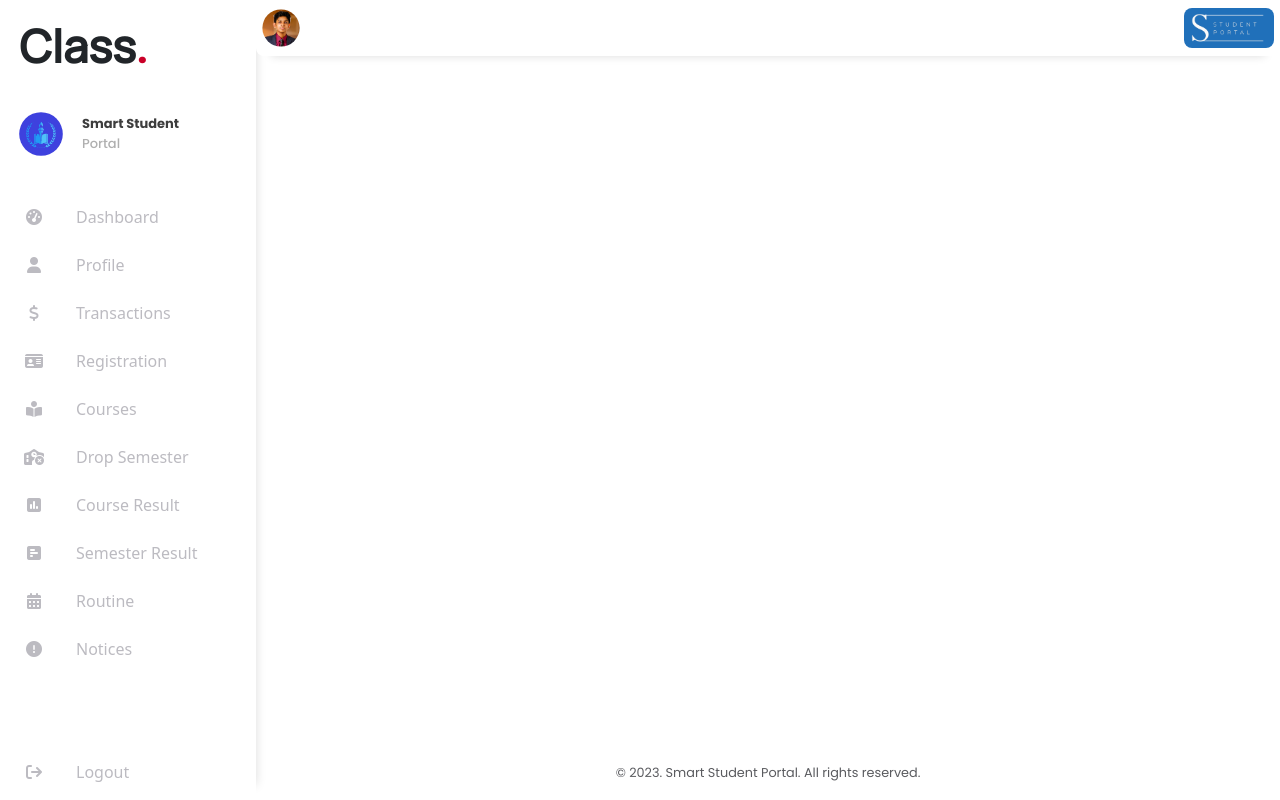
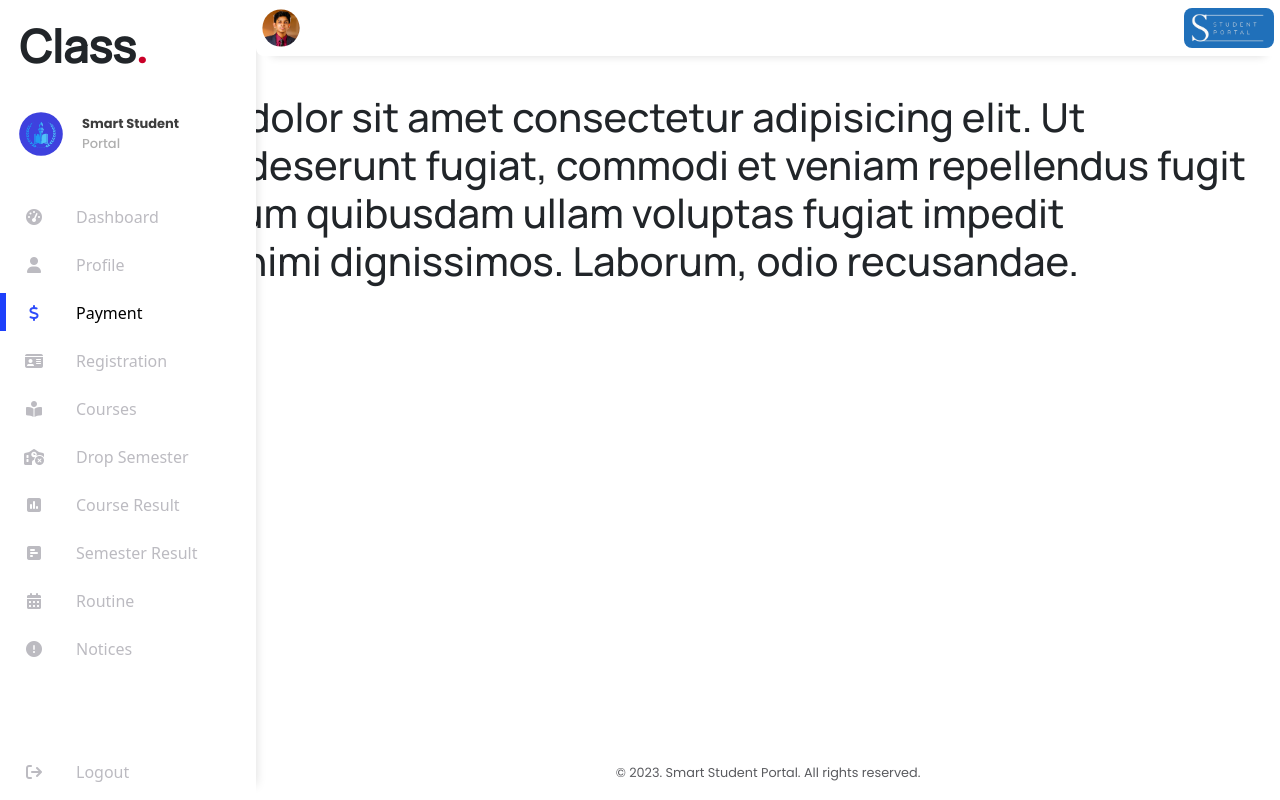
Before and after one commit to ReNayeem/smart-student-portal, a React (Create React App) app: page /payment in a window 1280 px wide. Built offline with nearby package versions, Linux system fonts and the light colour scheme.

Commit message:
Payment page created

```diff
--- a/src/App.js
+++ b/src/App.js
@@ -7,6 +7,7 @@ import Profile from './components/Profile/Profile';
 import Footer from './components/Footer/footer';
 import './App.css'
 import Navbar from './components/Navbar/Navbar';
+import Payment from './components/Payment/Payment';
 
 function App() {
   return (
@@ -19,6 +20,7 @@ function App() {
         <Routes>
           <Route path='/' element={<Dashboard></Dashboard>}></Route>
           <Route path='/profile' element={<Profile></Profile>}></Route>
+          <Route path='/payment' element={<Payment></Payment>}></Route>
 
 
           <Route path='/result' element={<Result></Result>}></Route>
--- /dev/null
+++ b/src/components/Payment/Payment.js
@@ -0,0 +1,12 @@
+import React from 'react';
+import './Payment.css'
+
+const Payment = () => {
+    return (
+        <div>
+            <h1>Lorem ipsum dolor sit amet consectetur adipisicing elit. Ut voluptatibus deserunt fugiat, commodi et veniam repellendus fugit delectus. Ipsum quibusdam ullam voluptas fugiat impedit laudantium animi dignissimos. Laborum, odio recusandae.</h1>
+        </div>
+    );
+};
+
+export default Payment;
--- a/src/components/Sidebar/Sidebar.js
+++ b/src/components/Sidebar/Sidebar.js
@@ -59,9 +59,9 @@ const Sidebar = () => {
                   <i className='fa-solid fa-user nav-link-icon'></i>
                   <span className='nav-link-name'>Profile</span>
                 </NavLink>
-                <NavLink to='/transactions' className={({ isActive }) => (isActive ? "active-link nav-link" : "link nav-link ")}>
+                <NavLink to='/payment' className={({ isActive }) => (isActive ? "active-link nav-link" : "link nav-link ")}>
                   <i className='fas fa-dollar-sign nav-link-icon'></i>
-                  <span className='nav-link-name'>Transactions</span>
+                  <span className='nav-link-name'>Payment</span>
                 </NavLink>
                 <NavLink to='/registration' className={({ isActive }) => (isActive ? "active-link nav-link" : "link nav-link ")}>
                   <i className='fa-solid fa-id-card nav-link-icon'></i>
```
Also changed, not shown: src/components/Payment/Payment.css (added).
